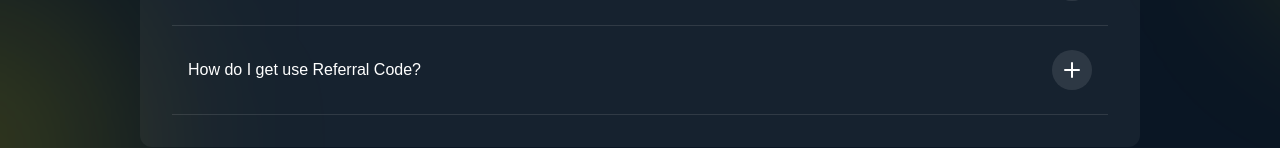
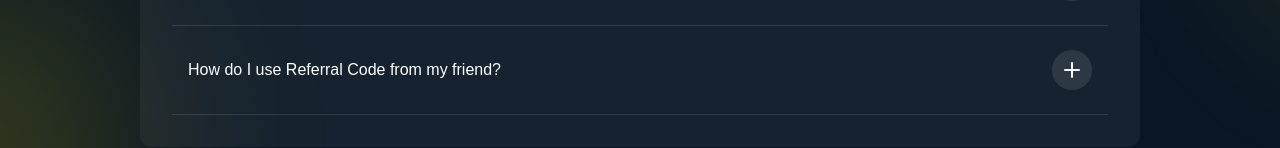
Before and after one commit to MrVineetRaj/moonex-landing-page, a Next.js app: page / in a window 1280 px wide. Shown: the part 2263-2411 px from the top of the page. Built offline with nearby package versions, Linux system fonts and the light colour scheme; a web font is replaced by a local one.

Commit message:
Fixed fallback loader

```diff
--- a/app/(public)/posts/[page]/page.tsx
+++ b/app/(public)/posts/[page]/page.tsx
@@ -44,7 +44,7 @@ const Page = async ({ params, searchParams }: PageProps) => {
   return (
     <Suspense
       fallback={
-        <div className="grid grid-cols-1 md:grid-cols-2 lg:grid-cols-3 gap-6 w-full">
+        <div className="grid grid-cols-1 md:grid-cols-2 lg:grid-cols-3 gap-6 w-full z-5 mt-48 max-w-[1200px] mx-auto p-8 ">
           {Array.from({ length: 12 }).map((_, idx) => {
             return (
               <span
--- a/app/(public)/posts/page.tsx
+++ b/app/(public)/posts/page.tsx
@@ -37,7 +37,7 @@ const Page = async ({ searchParams }: PageProps) => {
   return (
     <Suspense
       fallback={
-        <div className="grid grid-cols-1 md:grid-cols-2 lg:grid-cols-3 gap-6 w-full">
+        <div className="grid grid-cols-1 md:grid-cols-2 lg:grid-cols-3 gap-6 w-full z-5 mt-48 max-w-[1200px] mx-auto p-8 ">
           {Array.from({ length: 12 }).map((_, idx) => {
             return (
               <span
--- a/components/home/faqs.tsx
+++ b/components/home/faqs.tsx
@@ -16,7 +16,7 @@ export const FaqSection = () => {
         "You receive your rewards in ETH instantly once someone you refer makes a transaction",
     },
     {
-      question: "How do I get use Referral Code?",
+      question: "How do I use Referral Code from my friend?",
       answer: "You can use it while signing up on the platform.",
     },
   ];
```
